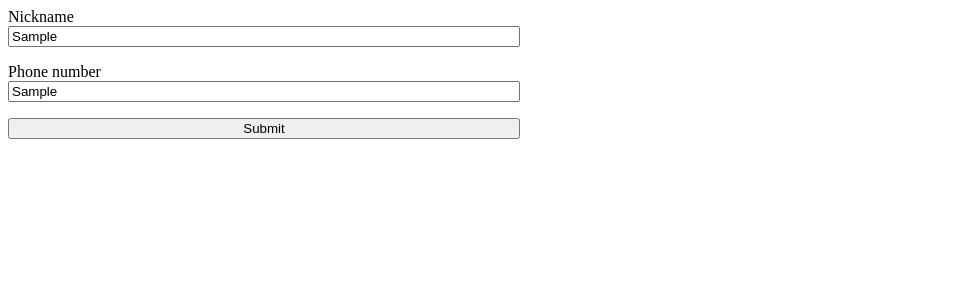
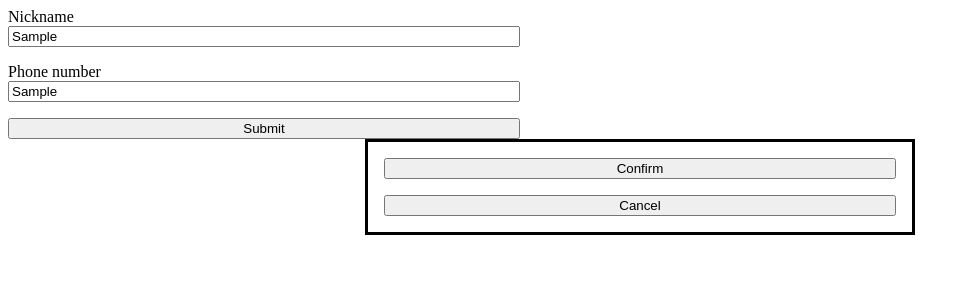
Before and after one commit to trihlord/re-channel, a React app: page / in a window 1280 px wide. Both pictures are taken after typing "Sample", "Sample" into the empty fields and a click on the button "Submit". Shown: the top 300 px of the page, without its empty margins (0-970 px from the left). Built offline with nearby package versions, Linux system fonts and the light colour scheme; the HTML template or start-up script is replaced by a standard one.

Commit message:
feat contact create confirm dialog

```diff
--- a/src/features/app/saga.ts
+++ b/src/features/app/saga.ts
@@ -1,7 +1,9 @@
-import { contactCreateSubmit } from "@/features/contactCreate/saga";
+import { contactCreateSubmitForm } from "@/features/contactCreate/saga";
 import { contactCreateActions } from "@/features/contactCreate/slice";
 import { all, takeLatest } from "redux-saga/effects";
 
 export function* rootSaga() {
-  yield all([takeLatest(contactCreateActions.submitForm, contactCreateSubmit)]);
+  yield all([
+    takeLatest(contactCreateActions.submitForm, contactCreateSubmitForm),
+  ]);
 }
--- a/src/features/contactCreate/ContactCreateConfirm/ContactCreateConfirm.tsx
+++ b/src/features/contactCreate/ContactCreateConfirm/ContactCreateConfirm.tsx
@@ -1,12 +1,12 @@
 import {
   contactCreateActions,
-  selectContactCreateIsHidden,
+  selectContactCreateStatusPending,
 } from "@/features/contactCreate/slice";
 import { useDispatch, useSelector } from "react-redux";
 
 export function ContactCreateConfirm() {
   const dispatch = useDispatch();
-  const isHidden = useSelector(selectContactCreateIsHidden);
+  const isStatusPending = useSelector(selectContactCreateStatusPending);
 
   function handleCancel() {
     dispatch(contactCreateActions.cancelSubmit());
@@ -17,9 +17,11 @@ export function ContactCreateConfirm() {
   }
 
   return (
-    <div className={`flex-col gap-4 w-lg ${isHidden ? "hidden" : "flex"}`}>
-      <button onClick={handleCancel}>Cancel</button>
-      <button onClick={handleConfirm}>Confirm</button>
-    </div>
+    <dialog open={isStatusPending}>
+      <div className="flex flex-col gap-4 w-lg">
+        <button onClick={handleConfirm}>Confirm</button>
+        <button onClick={handleCancel}>Cancel</button>
+      </div>
+    </dialog>
   );
 }
--- a/src/features/contactCreate/saga.ts
+++ b/src/features/contactCreate/saga.ts
@@ -1,10 +1,13 @@
+import { contactCreateActions } from "@/features/contactCreate/slice";
+import type { SagaIterator } from "redux-saga";
 import { put, race, take } from "redux-saga/effects";
-import { contactCreateActions } from "./slice";
 
-interface ContactCreateAction
-  extends ReturnType<(typeof contactCreateActions)["submit"]> {}
+interface ContactCreateSubmitFormAction
+  extends ReturnType<(typeof contactCreateActions)["submitForm"]> {}
 
-export function* contactCreateSubmit(action: ContactCreateAction) {
+export function* contactCreateSubmitForm(
+  action: ContactCreateSubmitFormAction
+): SagaIterator {
   yield put(contactCreateActions.showConfirm());
 
   const [cancel, confirm] = yield race([
--- a/src/features/contactCreate/slice.ts
+++ b/src/features/contactCreate/slice.ts
@@ -1,7 +1,7 @@
+import * as contactCreateActions from "@/features/contactCreate/actions";
+import { ContactCreateStatus } from "@/features/contactCreate/data";
 import type { Contact } from "@/models/contact/data";
 import { createSelector, createSlice } from "@reduxjs/toolkit";
-import * as contactCreateActions from "./actions";
-import { ContactCreateStatus } from "./data";
 
 export const contactCreateName = "contactCreate";
 
@@ -22,10 +22,10 @@ const contactCreateSlice = createSlice({
   extraReducers: (build) =>
     build
       .addCase(contactCreateActions.showConfirm, (state) => {
-        state.status = ContactCreateStatus.idle;
+        state.status = ContactCreateStatus.pending;
       })
       .addCase(contactCreateActions.hideConfirm, (state) => {
-        state.status = ContactCreateStatus.pending;
+        state.status = ContactCreateStatus.idle;
       })
       .addCase(contactCreateActions.concatItems, (state, action) => {
         state.items = state.items.concat(action.payload);
@@ -45,9 +45,9 @@ export const selectContactCreateItems = createSelector(
   (state) => state.items
 );
 
-export const selectContactCreateIsHidden = createSelector(
+export const selectContactCreateStatusPending = createSelector(
   selectContactCreateState,
-  (state) => state.status === ContactCreateStatus.idle
+  (state) => state.status === ContactCreateStatus.pending
 );
 
 export { contactCreateActions };
```
